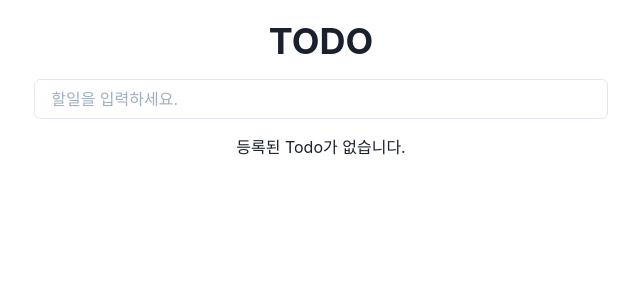
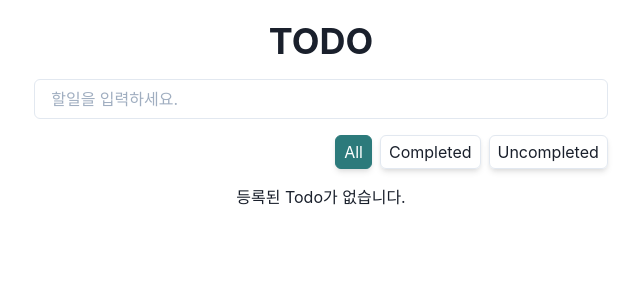
Before and after one commit to Godsenal/recoil-study, a React (Create React App) app: page / in a window 1280 px wide. Shown: the top 300 px of the page, without its empty margins (319-959 px from the left). Built offline with nearby package versions, Linux system fonts and the light colour scheme.

Commit message:
:sparkles: todo 필터링 적용

```diff
--- a/src/App.tsx
+++ b/src/App.tsx
@@ -1,6 +1,7 @@
 import { Container, Heading, Stack } from "@chakra-ui/react";
 import TodoCreator from "src/components/TodoCreator";
 import TodoList from "src/components/TodoList";
+import TodoFilter from "./components/TodoFilter";
 
 function App() {
   return (
@@ -8,6 +9,7 @@ function App() {
       <Stack w="full" spacing={4}>
         <Heading textAlign="center">TODO</Heading>
         <TodoCreator />
+        <TodoFilter />
         <TodoList />
       </Stack>
     </Container>
--- /dev/null
+++ b/src/components/RadioCard.tsx
@@ -0,0 +1,36 @@
+import { Box, useRadio, UseRadioProps } from "@chakra-ui/react";
+import { PropsWithChildren } from "react";
+
+const RadioCard = (props: PropsWithChildren<UseRadioProps>) => {
+  const { getInputProps, getCheckboxProps } = useRadio(props);
+
+  const input = getInputProps();
+  const checkbox = getCheckboxProps();
+
+  return (
+    <Box as="label">
+      <input {...input} />
+      <Box
+        {...checkbox}
+        cursor="pointer"
+        borderWidth="1px"
+        borderRadius="md"
+        boxShadow="md"
+        _checked={{
+          bg: "teal.600",
+          color: "white",
+          borderColor: "teal.600",
+        }}
+        _focus={{
+          boxShadow: "outline",
+        }}
+        py={1}
+        px={2}
+      >
+        {props.children}
+      </Box>
+    </Box>
+  );
+};
+
+export default RadioCard;
--- /dev/null
+++ b/src/components/TodoFilter.tsx
@@ -0,0 +1,33 @@
+import { HStack, useRadioGroup } from "@chakra-ui/react";
+import { useMemo } from "react";
+import { useSetRecoilState } from "recoil";
+import { TodoFilterType, todoListFilterState } from "src/recoil/todo";
+import RadioCard from "./RadioCard";
+
+const TodoFilter = () => {
+  const options = useMemo(() => Object.values(TodoFilterType), []);
+  const setTodoFilter = useSetRecoilState(todoListFilterState);
+
+  const { getRootProps, getRadioProps } = useRadioGroup({
+    name: "todoFilter",
+    defaultValue: TodoFilterType.All,
+    onChange: (type) => setTodoFilter(type as TodoFilterType),
+  });
+
+  const group = getRootProps();
+
+  return (
+    <HStack {...group} justifyContent="flex-end">
+      {options.map((value) => {
+        const radio = getRadioProps({ value });
+        return (
+          <RadioCard key={value} {...radio}>
+            {value}
+          </RadioCard>
+        );
+      })}
+    </HStack>
+  );
+};
+
+export default TodoFilter;
--- a/src/recoil/todo.ts
+++ b/src/recoil/todo.ts
@@ -6,10 +6,10 @@ export type TTodo = {
   isCompleted: boolean;
 };
 
-export enum TodoFilter {
-  All,
-  Completed,
-  Uncompleted,
+export enum TodoFilterType {
+  All = "All",
+  Completed = "Completed",
+  Uncompleted = "Uncompleted",
 }
 
 export const todoListState = atom<TTodo[]>({
@@ -17,9 +17,9 @@ export const todoListState = atom<TTodo[]>({
   default: [],
 });
 
-export const todoListFilterState = atom<TodoFilter>({
+export const todoListFilterState = atom<TodoFilterType>({
   key: "todoListFilterState",
-  default: TodoFilter.All,
+  default: TodoFilterType.All,
 });
 
 export const filteredTodoListState = selector({
@@ -29,9 +29,9 @@ export const filteredTodoListState = selector({
     const list = get(todoListState);
 
     switch (filter) {
-      case TodoFilter.Completed:
+      case TodoFilterType.Completed:
         return list.filter((item) => item.isCompleted);
-      case TodoFilter.Uncompleted:
+      case TodoFilterType.Uncompleted:
         return list.filter((item) => !item.isCompleted);
       default:
         return list;
```
